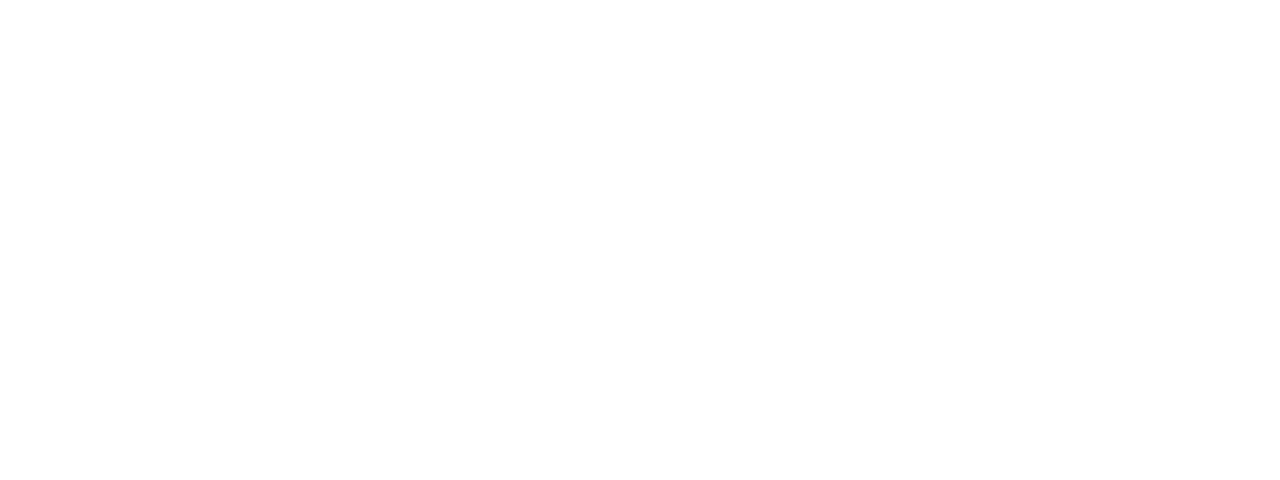
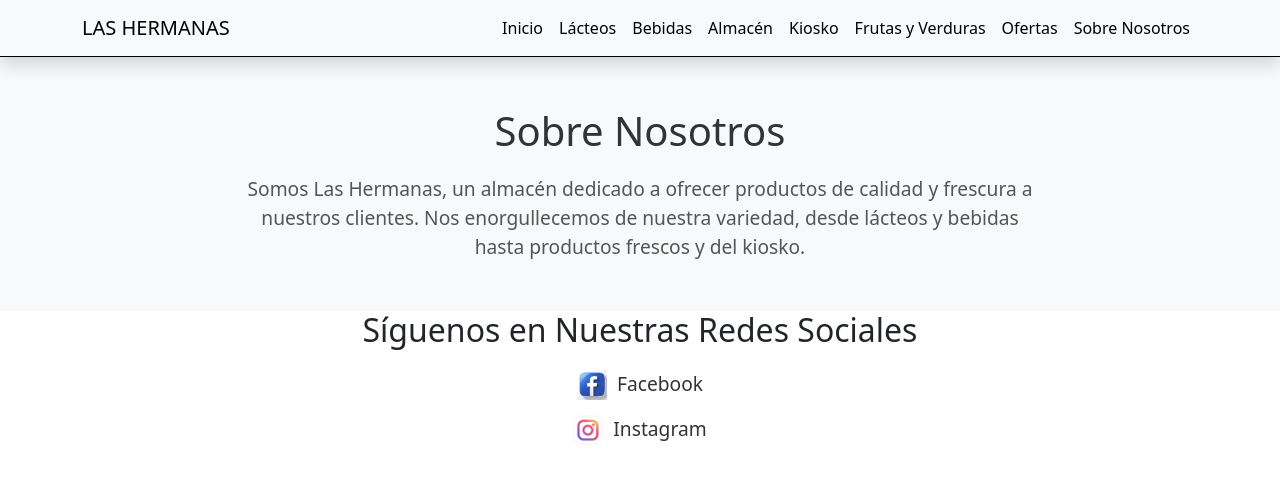
Before and after one commit to davideme94/segundaentrega_hipperdinger_desarrolloweb, a plain HTML site: page aboutus.html in a window 1280 px wide. Drawn offline with nearby package versions, Linux system fonts and the light colour scheme.

Commit message:
terminaciones finales, about us

```diff
--- a/aboutus.html
+++ b/aboutus.html
@@ -0,0 +1,59 @@
+<!DOCTYPE html>
+<html lang="es">
+<head>
+    <meta charset="UTF-8">
+    <meta name="viewport" content="width=device-width, initial-scale=1.0">
+    <title>Sobre Nosotros - Las Hermanas</title>
+    <link rel="stylesheet" href="https://cdn.jsdelivr.net/npm/bootstrap@5.3.0/dist/css/bootstrap.min.css">
+    <link rel="stylesheet" href="css/style.css">
+</head>
+<body>
+    <!-- Navbar -->
+    <nav class="navbar navbar-expand-lg navbar-light bg-light shadow">
+        <div class="container">
+            <a class="navbar-brand" href="#">LAS HERMANAS</a>
+            <button class="navbar-toggler" type="button" data-bs-toggle="collapse" data-bs-target="#navbarNav" aria-controls="navbarNav" aria-expanded="false" aria-label="Toggle navigation">
+                <span class="navbar-toggler-icon"></span>
+            </button>
+            <div class="collapse navbar-collapse" id="navbarNav">
+                <ul class="navbar-nav ms-auto">
+                    <li class="nav-item"><a class="nav-link" href="index.html">Inicio</a></li>
+                    <li class="nav-item"><a class="nav-link" href="lacteos.html">Lácteos</a></li>
+                    <li class="nav-item"><a class="nav-link" href="bebidas.html">Bebidas</a></li>
+                    <li class="nav-item"><a class="nav-link" href="almacen.html">Almacén</a></li>
+                    <li class="nav-item"><a class="nav-link" href="kiosko.html">Kiosko</a></li>
+                    <li class="nav-item"><a class="nav-link" href="frutasyverduras.html">Frutas y Verduras</a></li>
+                    <li class="nav-item"><a class="nav-link" href="ofertas.html">Ofertas</a></li>
+                    <li class="nav-item"><a class="nav-link active" href="aboutus.html">Sobre Nosotros</a></li>
+                </ul>
+            </div>
+        </div>
+    </nav>
+
+    <!-- Sección Sobre Nosotros -->
+    <section class="about-section">
+        <div class="container text-center">
+            <h1>Sobre Nosotros</h1>
+            <p>Somos Las Hermanas, un almacén dedicado a ofrecer productos de calidad y frescura a nuestros clientes. Nos enorgullecemos de nuestra variedad, desde lácteos y bebidas hasta productos frescos y del kiosko.</p>
+        </div>
+    </section>
+
+    <!-- Redes Sociales -->
+    <section class="social-section">
+        <div class="container text-center">
+            <h2>Síguenos en Nuestras Redes Sociales</h2>
+            <div class="social-container">
+                <a href="https://www.facebook.com/profile.php?id=100054444296836" class="social-link" target="_blank">
+                    <img src="static/imgs/facebook logo.jpg" alt="Facebook"> Facebook
+                </a>
+                <a href="https://www.instagram.com/las_hermanas_polirugro/" class="social-link" target="_blank">
+                    <img src="static/imgs/instagramlogo.jpg" alt="Instagram"> Instagram
+                </a>
+            </div>
+        </div>
+    </section>
+
+    <!-- Scripts -->
+    <script src="https://cdn.jsdelivr.net/npm/bootstrap@5.3.0/dist/js/bootstrap.bundle.min.js"></script>
+</body>
+</html>
--- a/css/style.css
+++ b/css/style.css
@@ -47,3 +47,46 @@
 .card:hover {
     transform: scale(1.05);
 }
+
+
+/* Sección de descripción */
+.about-section {
+    padding: 50px;
+    background-color: #f8f9fa;
+    color: #333;
+}
+.about-section h1 {
+    font-size: 2.5rem;
+    margin-bottom: 20px;
+}
+.about-section p {
+    font-size: 1.2rem;
+    max-width: 800px;
+    margin: 0 auto;
+    color: #555;
+}
+
+/* Redes sociales */
+.social-container {
+    display: flex;
+    flex-direction: column; /* Alineación vertical de los enlaces */
+    align-items: center;
+    gap: 15px;
+    margin-top: 20px;
+}
+.social-link {
+    display: flex;
+    align-items: center; /* Alinea icono y texto en línea */
+    gap: 10px;
+    font-size: 1.2rem;
+    text-decoration: none;
+    color: #333;
+    transition: color 0.3s ease;
+}
+.social-link img {
+    width: 30px;
+    height: 30px;
+}
+.social-link:hover {
+    color: #007bff;
+}
```
Also changed, not shown: ofertas.html (+114 -0 lines), static/imgs/OFERTAS1.jpg (added), static/imgs/OFERTAS2.jpg (added), static/imgs/OFERTAS3.jpg (added), static/imgs/OFERTAS4.jpg (added), static/imgs/facebook logo.jpg (added), static/imgs/instagramlogo.jpg (added).
